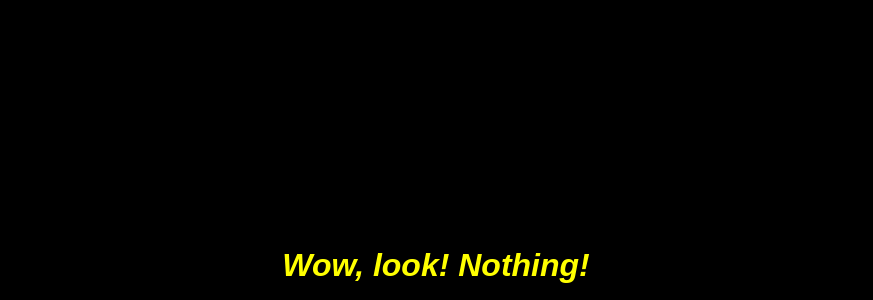
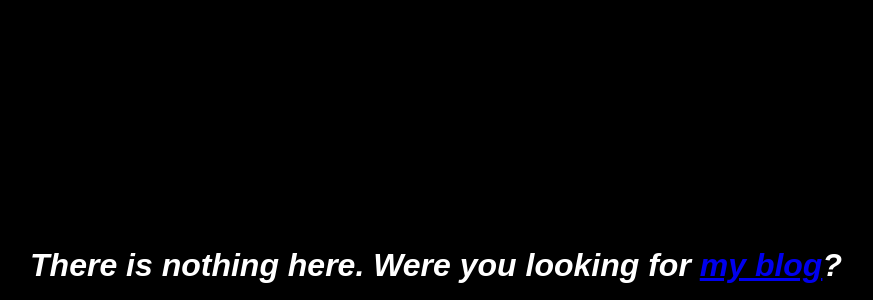
Before and after one commit to spdskatr/spdskatr.github.io, a plain HTML site: page index.html in a window 1280 px wide. Shown: the part 500-800 px from the top of the page, without its empty margins (212-1085 px from the left). Drawn offline with Linux system fonts and the light colour scheme.

```diff
--- a/index.html
+++ b/index.html
@@ -8,7 +8,7 @@ body {
 .nothing {
     text-align: center;
     font-family: "Arial", "Liberation Sans", sans-serif;
-    color: yellow;
+    color: white;
     width: 100%;
     font-style: italic;
     position: fixed;
@@ -18,6 +18,6 @@ body {
 </style>
 </head>
 <body>
-<h1 class="nothing">Wow, look! Nothing!</h1>
+<h1 class="nothing">There is nothing here. Were you looking for <a href="https://violetteahouse.com/">my blog</a>?</h1>
 </body>
 </html>
```
Also changed, not shown: posts/anneal.html (added, +3 -0 lines).
